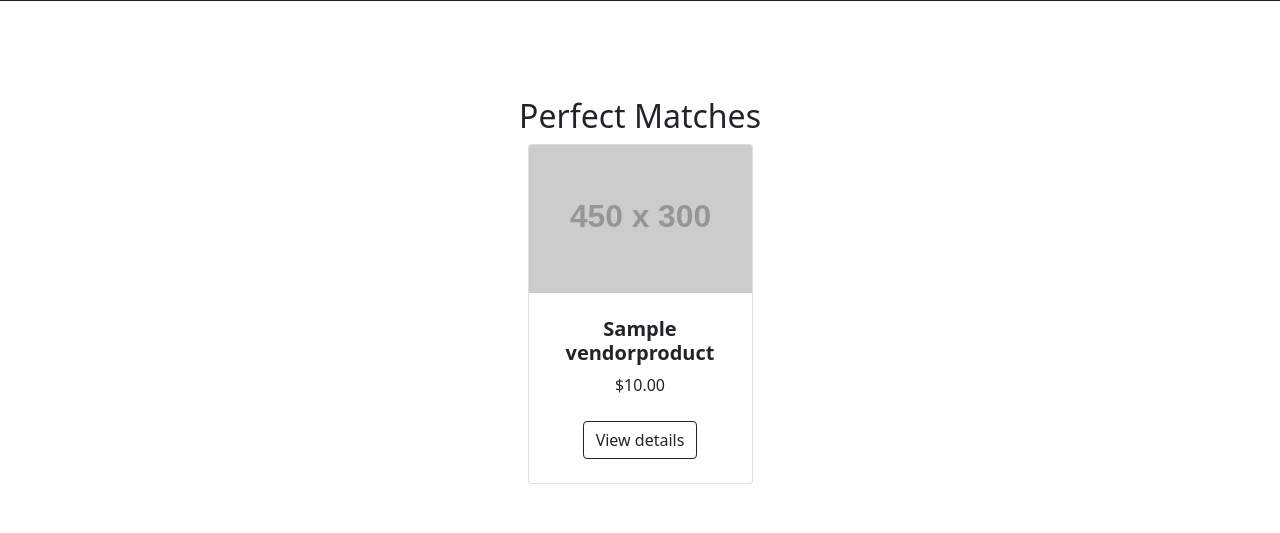
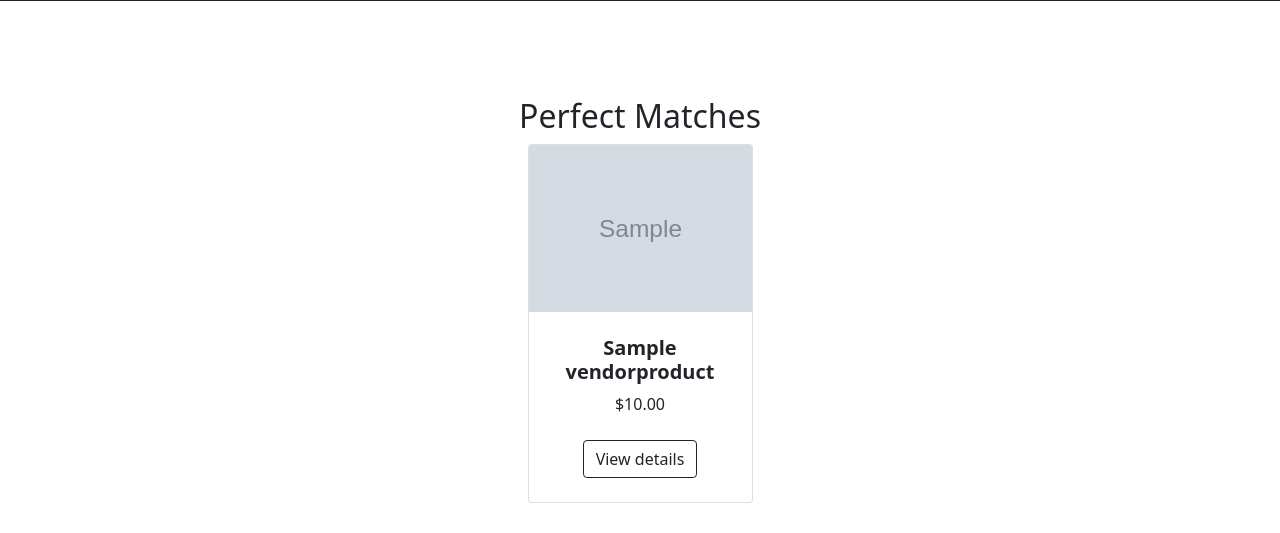
Before and after one commit to SethCram/Best-Buy-Search-Project, a Django app: page /BestBuySearch/products/exact_search/ in a window 1280 px wide. Shown: the part 352-885 px from the top of the page. Run offline with Django 4.2, Linux system fonts and the light colour scheme; tables that the repository leaves empty hold one stand-in row (values such as "Sample post"); grey boxes marked "Sample" are stand-in pictures; grey boxes labelled with a size stand in for pictures from a placeholder-image service; some libraries are stand-ins or nearby versions.

Commit message:
Images now uploadable and displayable.

```diff
--- a/mysite/BestBuySearch/templates/BestBuySearch/all_products.html
+++ b/mysite/BestBuySearch/templates/BestBuySearch/all_products.html
@@ -35,7 +35,7 @@
                                 <div class="badge bg-dark text-white position-absolute" style="top: 0.5rem; right: 0.5rem"><a class="nav-link active" aria-current="page" href="{% url 'BestBuySearch:delete_product' vendorproduct.PID %}">Delete</a></div>
                                 <div class="badge bg-dark text-white position-absolute" style="top: 0.5rem; left: 0.5rem"><a class="nav-link active" aria-current="page" href="{% url 'BestBuySearch:update_product' vendorproduct.PID %}">Edit</a></div>
                                 <!-- Product image-->
-                                <img class="card-img-top" src="https://dummyimage.com/450x300/dee2e6/6c757d.jpg" alt="..." />
+                                <img class="card-img-top" src="{{ vendorproduct.small_display_image.url }}" alt="..." />
                                 <!-- Product details-->
                                 <div class="card-body p-4">
                                     <div class="text-center">
--- a/mysite/BestBuySearch/templates/BestBuySearch/base_shop.html
+++ b/mysite/BestBuySearch/templates/BestBuySearch/base_shop.html
@@ -56,6 +56,7 @@
                         {% block listings %}
                             {% if vendorproduct_list %}
                                 {% for vendorproduct in vendorproduct_list %}
+
                                     <div class="col mb-5">
                                         <div class="card h-100">
                                             <!-- Product image-->
@@ -78,6 +79,7 @@
                                             </div>
                                         </div>
                                     </div>
+
                                 {% endfor %}
                             {% else %}
                                 <p>No products are available.</p>
--- a/mysite/BestBuySearch/templates/BestBuySearch/exact_results.html
+++ b/mysite/BestBuySearch/templates/BestBuySearch/exact_results.html
@@ -35,7 +35,7 @@
                     <div class="col mb-5">
                         <div class="card h-100">
                             <!-- Product image-->
-                            <img class="card-img-top" src="https://dummyimage.com/450x300/dee2e6/6c757d.jpg" alt="..." />
+                            <img class="card-img-top" src="{{ vendorproduct.small_display_image.url }}" alt="..." />
                             <!-- Product details-->
                             <div class="card-body p-4">
                                 <div class="text-center">
--- a/mysite/BestBuySearch/templates/BestBuySearch/similar_results.html
+++ b/mysite/BestBuySearch/templates/BestBuySearch/similar_results.html
@@ -32,7 +32,7 @@
                         <div class="col mb-5">
                             <div class="card h-100">
                                 <!-- Product image-->
-                                <img class="card-img-top" src="https://dummyimage.com/450x300/dee2e6/6c757d.jpg" alt="..." />
+                                <img class="card-img-top" src="{{ vendorproduct.small_display_image.url }}" alt="..." />
                                 <!-- Product details-->
                                 <div class="card-body p-4">
                                     <div class="text-center">
--- a/mysite/BestBuySearch/urls.py
+++ b/mysite/BestBuySearch/urls.py
@@ -1,5 +1,3 @@
-from django.conf import settings
-from django.conf.urls.static import static
 from django.shortcuts import render
 
 from django.urls import path
@@ -41,4 +39,4 @@ urlpatterns = [
          #path('<int:pk>/results/', views.ResultsView.as_view(), name='results'),
          #ex: /BestBuySearch/5/vote/
          #path('<int:question_id>/vote/', views.vote, name='vote')
-       ]+ static(settings.MEDIA_URL, document_root=settings.MEDIA_ROOT) #needed to set media url and root?
+       ]
--- a/mysite/mysite/urls.py
+++ b/mysite/mysite/urls.py
@@ -27,4 +27,4 @@ urlpatterns = [
     #path('accounts/', include('BestBuySearch.urls')), #just incase
     path("BestBuySearch/", include("django.contrib.auth.urls"))
     #path("", TemplateView.as_view(template_name = "home.html"), name = "home")
-]#+ static(settings.MEDIA_URL, document_root=settings.MEDIA_ROOT) #needed to set media url and root?
+]+ static(settings.MEDIA_URL, document_root=settings.MEDIA_ROOT) #needed to set media url and root for image retrieval
```
Also changed, not shown: mysite/BestBuySearch/migrations/0011_alter_vendorproduct_big_display_image_and_more.py (added), mysite/BestBuySearch/migrations/0012_alter_vendorproduct_big_display_image_and_more.py (added), mysite/BestBuySearch/templates/BestBuySearch/base.html (line endings or trailing spaces), mysite/media/images/3rd_val.PNG (deleted), mysite/media/images/4th_val.PNG (deleted), mysite/media/images/4th_val_fIQTOjs.PNG (deleted), mysite/media/images/4th_val_jGk38k8.PNG (deleted), mysite/media/images/5th_val_FYmJ1ul.PNG (deleted), mysite/media/images/RLC.PNG (deleted), mysite/media/images/behavSim.PNG (deleted), mysite/media/images/big_image.png (added), mysite/media/images/small_image.jpg (added).
